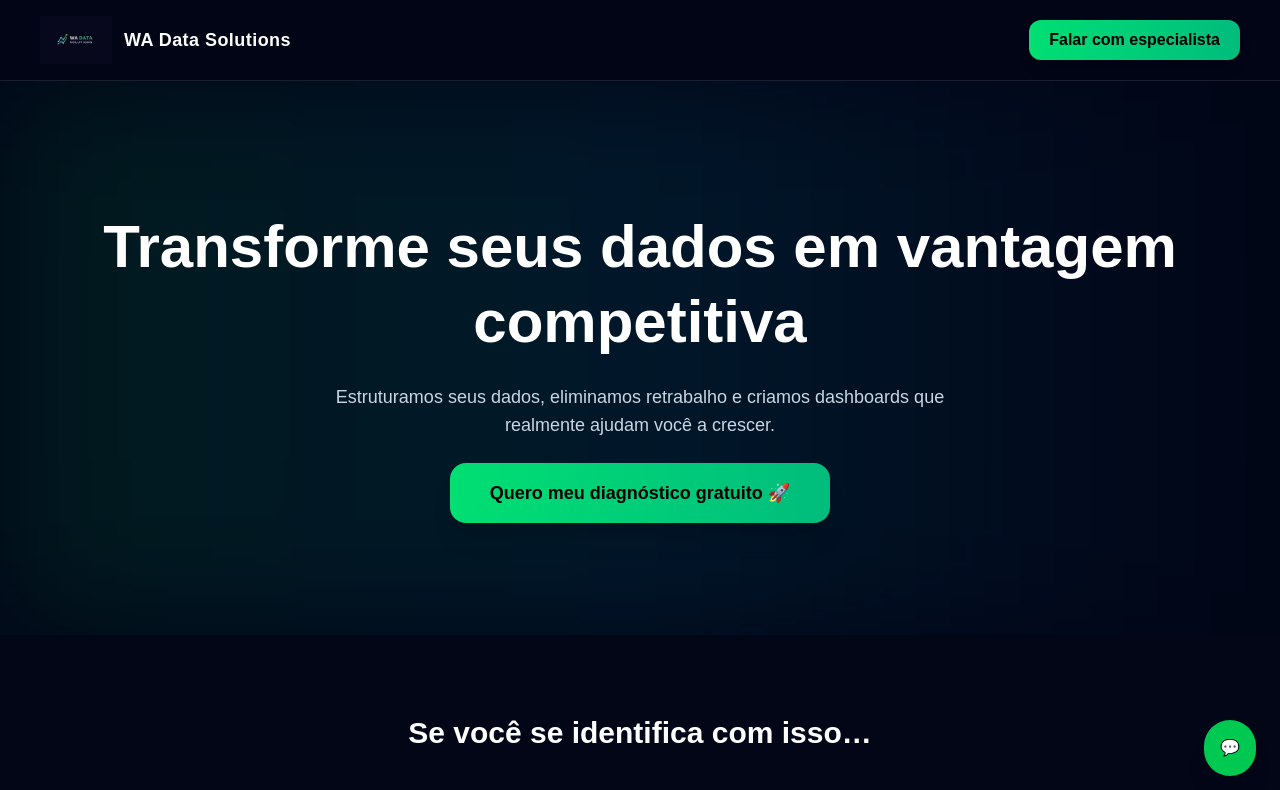
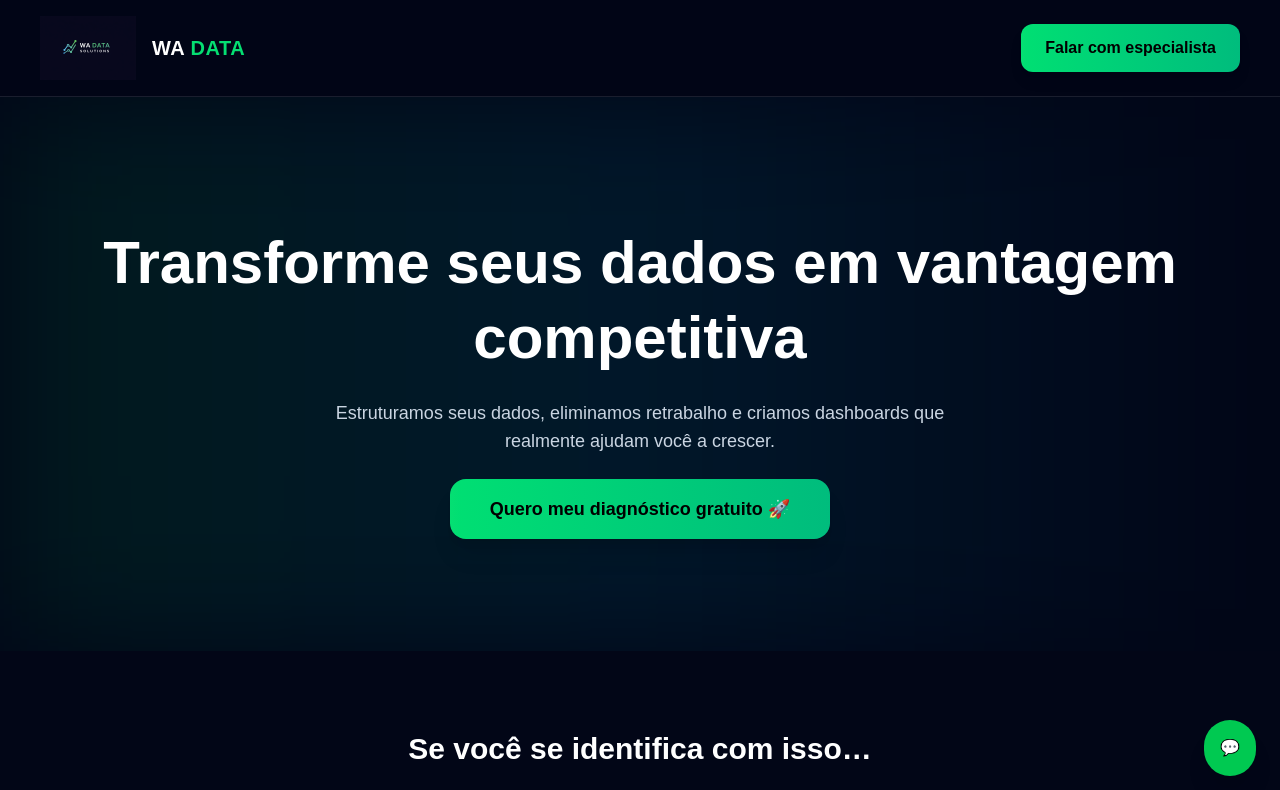
Before and after one commit to wa-data-solutions/wa-data-solutions, a Next.js app: page / in a window 1280 px wide. Shown: the top 790 px of the page. Built offline with nearby package versions, Linux system fonts and the light colour scheme.

Commit message:
refactor: melhoria de performance e SEO BIG TECH 1.0

```diff
--- a/app/page.tsx
+++ b/app/page.tsx
@@ -14,19 +14,22 @@ export default function Home() {
       <header className="sticky top-0 z-50 backdrop-blur-xl bg-[#020617]/70 border-b border-white/10">
         <div className="max-w-7xl mx-auto flex justify-between items-center px-6 md:px-10 py-4">
 
-          {/* LOGO + NOME */}
-          <div className="flex items-center gap-3">
+          {/* LOGO + BRAND */}
+          <div className="flex items-center gap-4">
+
             <Image
               src="/logo.png"
               alt="WA Data Solutions Logo"
-              width={160}
-              height={50}
-              className="h-10 md:h-12 w-auto"
+              width={220}
+              height={80}
+              className="h-14 md:h-16 w-auto"
               priority
             />
-            <span className="hidden md:block font-semibold text-lg tracking-wide">
-              WA Data Solutions
+
+            <span className="hidden md:block font-semibold text-xl tracking-wide text-white">
+              WA <span className="text-green-400">DATA</span>
             </span>
+
           </div>
 
           {/* CTA */}
@@ -34,10 +37,11 @@ export default function Home() {
             href={whatsappLink}
             target="_blank"
             rel="noopener noreferrer"
-            className="bg-gradient-to-r from-green-400 to-emerald-500 text-black px-5 py-2 rounded-xl font-semibold hover:scale-105 transition shadow-lg"
+            className="bg-gradient-to-r from-green-400 to-emerald-500 text-black px-6 py-3 rounded-xl font-semibold hover:scale-105 transition shadow-lg"
           >
             Falar com especialista
           </a>
+
         </div>
       </header>
 
@@ -54,7 +58,7 @@ export default function Home() {
       {/* HERO */}
       <section className="text-center py-32 px-6 relative overflow-hidden">
 
-        {/* glow background */}
+        {/* glow */}
         <div className="absolute inset-0 bg-gradient-to-r from-green-500/10 via-cyan-500/10 to-transparent blur-3xl"></div>
 
         <motion.h1
```
